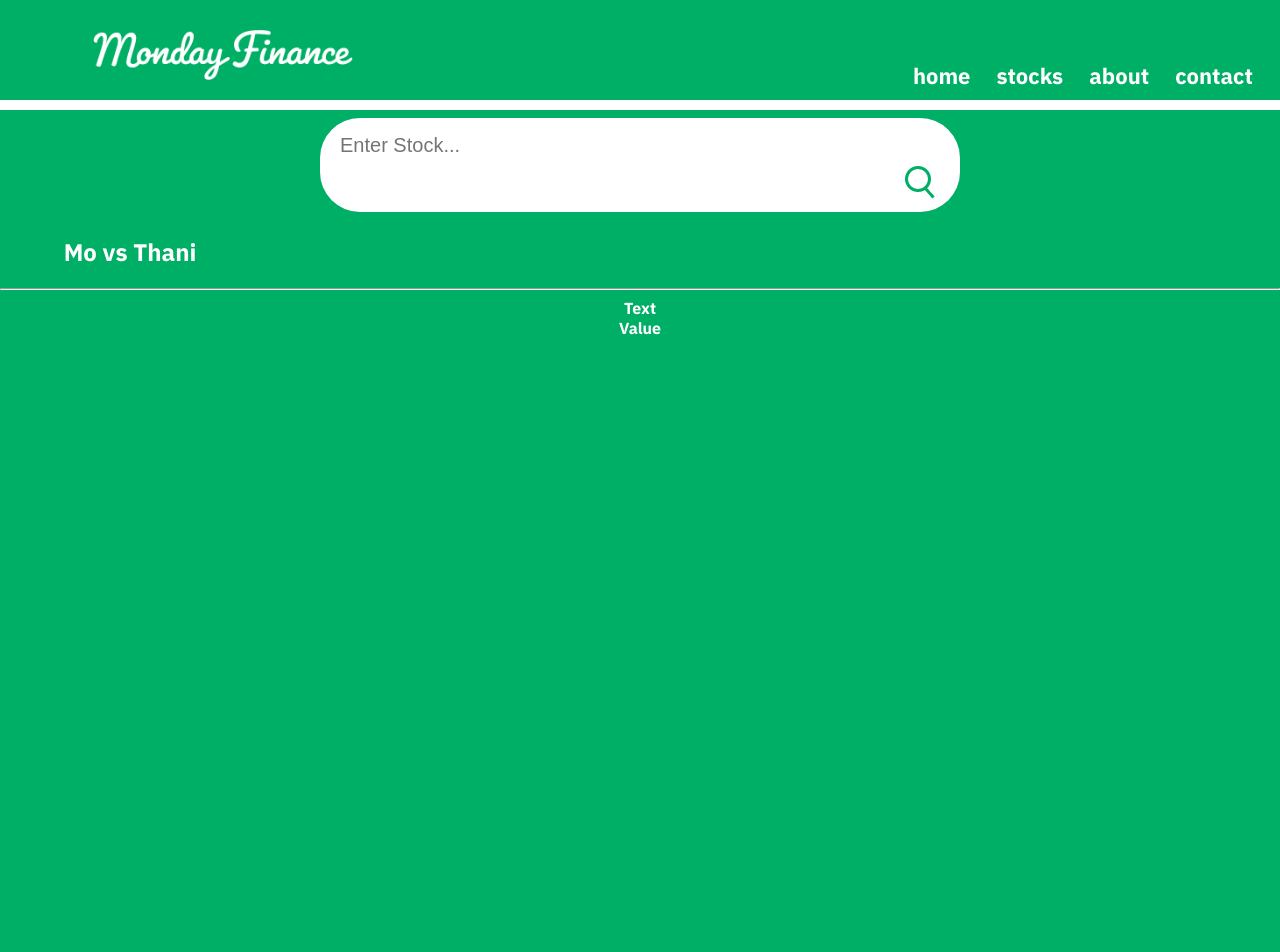
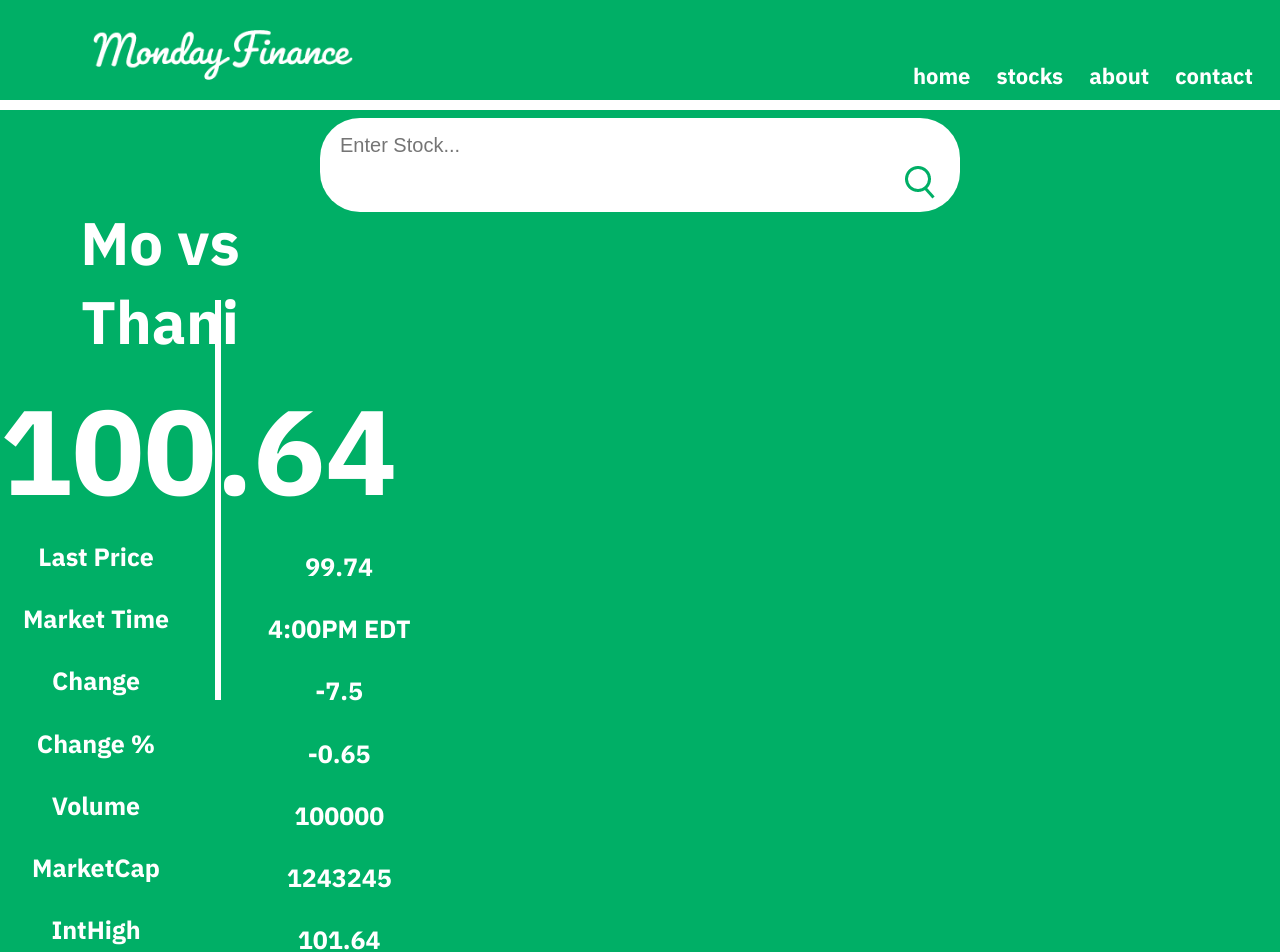
Before and after one commit to ThaniSangarapillai/MondayClub, an Angular app in the folder aWebApp/: page /singlestock in a window 1280 px wide. Shown: the top 952 px of the page. Before the commit the page ends 800 px from the top, so only its background shows below. Built offline with nearby package versions, Linux system fonts and the light colour scheme.

Commit message:
Single Stock Variable input and organization

```diff
--- a/aWebApp/src/app/single-stock/single-stock.component.html
+++ b/aWebApp/src/app/single-stock/single-stock.component.html
@@ -9,14 +9,36 @@
         </form>
       </div>
 
-    <h1 class="name">{{ name }}</h1>
-    <h1 class="Price"></h1>
-    <hr class="soild2">
+    <h1 style="font-size:60px" class="name">{{ name }}</h1>
+    <h1 style="font-size:120px"class="Price">{{ price }}</h1>
 
+    <div class="vl"></div>
     <section class="attributes">
         <ul>
-            <li class="attName">Text</li>
-            <li class="attVal">Value</li>
+            <li style="font-size:25px" class="attName">Last Price</li>
+            <li style="font-size:25px"class="attVal">{{LPValue}}</li>
+
+            <li style="font-size:25px"class="MarTime">Market Time</li>
+            <li style="font-size:25px"class="MValue">{{MTime}}</li>
+
+            <li style="font-size:25px" class="Change">Change</li>
+            <li style="font-size:25px"class="CValue">{{CValue}}</li>
+
+            <li style="font-size:25px"class="ChangeP">Change %</li>
+            <li style="font-size:25px"class="ChangePValue">{{ChangePValue}}</li>
+
+            <li style="font-size:25px"class="Volume">Volume</li>
+            <li style="font-size:25px"class="VValue">{{VValue}}</li>
+
+            <li style="font-size:25px"class="MarketCap">MarketCap</li>
+            <li style="font-size:25px"class="MCValue">{{MCValue}}</li>
+
+            <li style="font-size:25px"class="IntHigh">IntHigh</li>
+            <li style="font-size:25px"class="IHValue">{{IHValue}}</li>
+
+            <li style="font-size:25px"class="IntLow">IntValue</li>
+            <li style="font-size:25px"class="ILValue">{{ILValue}}</li>
+
         </ul>
 
         <canvas>
--- a/aWebApp/src/app/single-stock/single-stock.component.scss
+++ b/aWebApp/src/app/single-stock/single-stock.component.scss
@@ -21,7 +21,8 @@ ul {
 }
 
 .name {
-    width: 260px;
+    width: 25%;
+    margin-top: -1%;
 }
 
 #namelogo {
@@ -98,10 +99,137 @@ nav ul li a {
     margin: 10;
 }
 hr.solid {
-    border: 5px solid white;
+    border: 100px solid white;
   }
+
+hr.solid2 {
+    border: 100px  solid white;
+}
 
 .container a:hover {
     background-color:none;
     color: rgb(24, 85, 0);
   }
+
+.Price{
+
+    width: 27%;
+    margin-top: -3%;
+    margin-bottom: -1px;
+
+}
+.attName{
+    margin-top: 1%;
+    width: 15%;
+
+}
+
+.attVal{
+    margin-top: -1.8%;
+    width: 53%;
+}
+
+.vl {
+    border-left: 6px solid white;
+    height: 50%;
+    position: absolute;
+    left: 17%;
+    margin-left: -3px;
+    margin-top: 23.4%;
+    top: 0;
+  }
+
+.MarTime{
+
+    margin-top: 1.5%;
+    width: 15%;
+
+}
+
+.MValue{
+    margin-top: -1.8%;
+    width: 53%;
+}
+
+.Change{
+
+    margin-top: 1.5%;
+    width: 15%;
+
+}
+
+.CValue{
+
+    margin-top: -1.8%;
+    width: 53%;
+
+}
+
+.ChangeP{
+
+    margin-top: 1.5%;
+    width: 15%;
+
+}
+.ChangePValue{
+
+    margin-top: -1.8%;
+    width: 53%;
+
+}
+
+.Volume{
+
+    margin-top: 1.5%;
+    width: 15%;
+
+}
+
+.VValue{
+
+    margin-top: -1.8%;
+    width: 53%;
+
+}
+
+.MarketCap{
+
+    margin-top: 1.5%;
+    width: 15%;
+
+}
+
+.MCValue{
+
+    margin-top: -1.8%;
+    width: 53%;
+
+}
+
+.IntHigh{
+
+    margin-top: 1.5%;
+    width: 15%;
+
+}
+
+.IHValue{
+
+    margin-top: -1.8%;
+    width: 53%;
+
+
+}
+
+.IntLow{
+
+    margin-top: 1.5%;
+    width: 15%;
+
+}
+.ILValue{
+
+    margin-top: -1.8%;
+    width: 53%;
+
+}
--- a/aWebApp/src/app/single-stock/single-stock.component.ts
+++ b/aWebApp/src/app/single-stock/single-stock.component.ts
@@ -9,6 +9,24 @@ export class SingleStockComponent implements OnInit {
 
   name: string = 'Mo vs Thani';
 
+  price = 100.64;
+
+  LPValue = 99.74;
+
+  MTime: string = '4:00PM EDT';
+
+  CValue = -7.5;
+
+  ChangePValue = -0.65;
+
+  VValue = 100000;
+
+  MCValue = 1243245;
+
+  IHValue = 101.64;
+
+  ILValue = 98.89;
+
   constructor() { }
 
   ngOnInit(): void {
```
Also changed, not shown: 1 other file (tests, documents, lock files or other folders).
